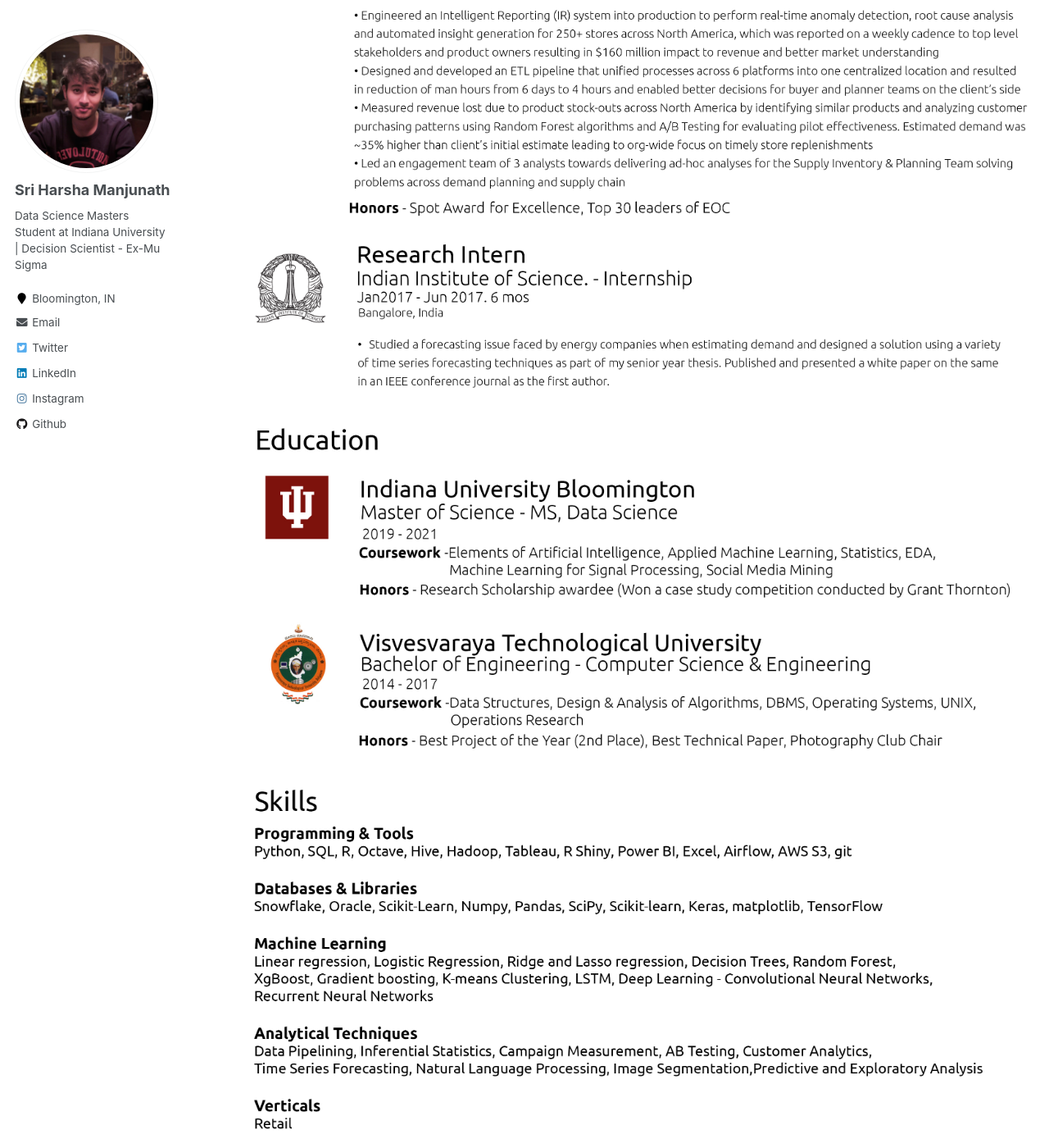
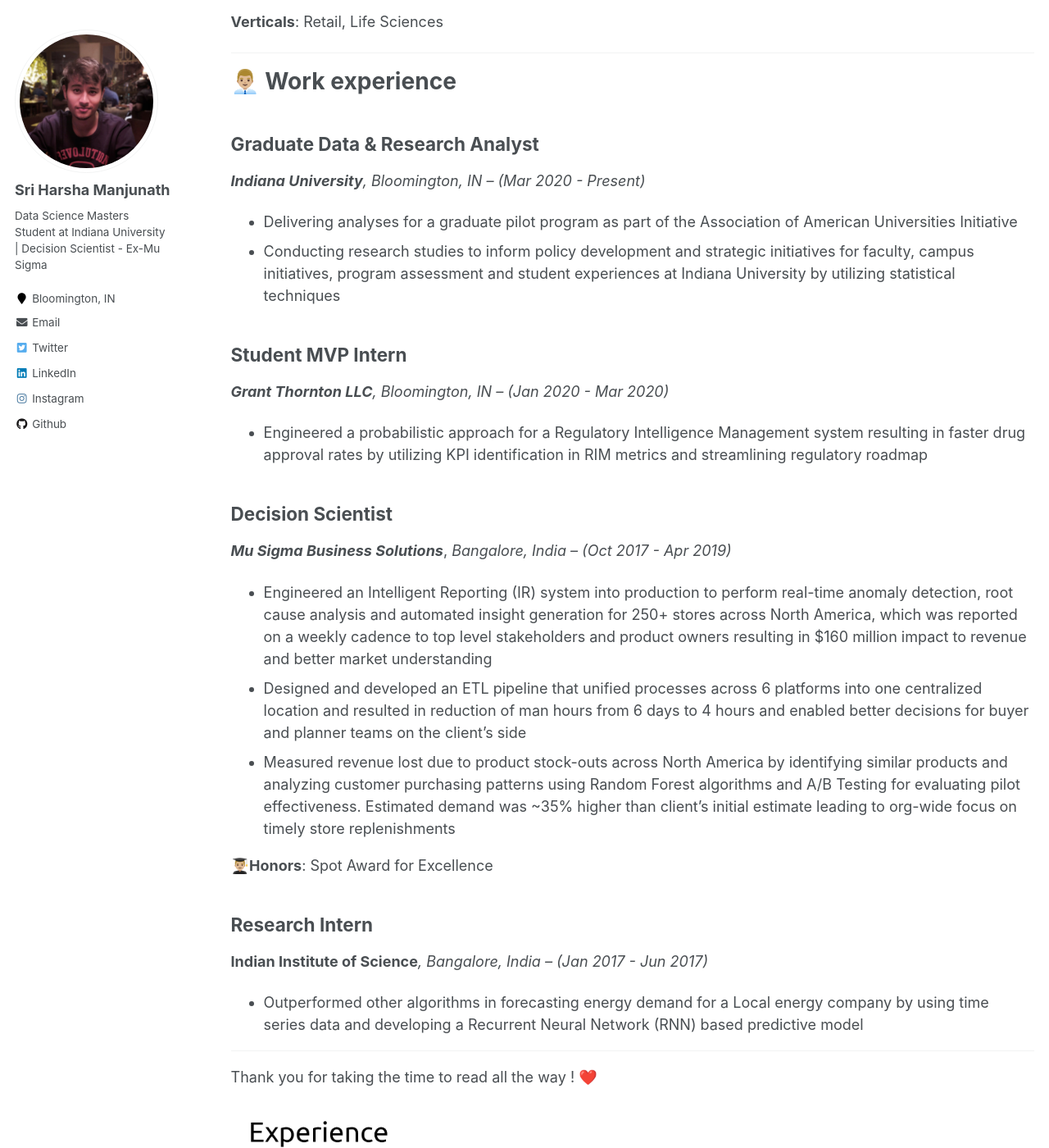
Before and after one commit to srmanj/srmanj.github.io, a Jekyll site: the page built from _pages/cv.md, in a window 1280 px wide and 1400 px high, scrolled down 1138 px. Shown: the whole window at 82% size. Built offline with Jekyll 4.4.1, drawn with Linux system fonts in a browser that asks for light colours; some of the changed text lies outside the part shown.

Commit message:
Update cv.md

```diff
--- a/_pages/cv.md
+++ b/_pages/cv.md
@@ -6,35 +6,80 @@ author_profile: true
 redirect_from:
   - /resume
 ---
-# Resume
+# Sri Harsha Manjunath
 
-Welcome to my Notion site. Its a **living** digital space where I've gathered my work, ideas, hobbies, goals, and passions.
+## Hello ! I'm Harsha
+
+I am a Data Science graduate student at Indiana University, Bloomington with a demonstrated history of delivering analytical solutions across Retail and Technology domain for Fortune 500 companies as an analytics consultant.
 
 ---
 
-📆 [Book Meeting](http://calendly.com/curtis_celo)
+# 🎓 Education
+
+## Indiana University, Bloomington, IN
+
+Master of Science - Data Science | **GPA**: 3.7 / 4                                                   Aug *2019 - May 2021*
+
+**Relevant Coursework**: Elements of AI, Machine Learning, Visual Analytics, Deep Learning, Social Media Mining, Product Management
+
+👨🏼‍🎓**Honors**: Research Scholarship Award (Case Study Competition – Grant Thornton LLC)
+
+## Visvesvaraya Technological University, Bangalore, India
+
+Bachelor of Engineering - Computer Science & Engineering                              Aug *2013 - May 2017*
+
+**Relevant Coursework:** Data Structures | Design & Analysis of Algorithms | DBMS | Operating Systems | UNIX | Operations Research
 
 ---
 
-[     Email ](https://www.notion.so/Email-88936ecf4a9e4463a4b63102679954bb)
+# 🛠 Skills
+
+**Programming & Tools**: Python, SQL, R, Hive, Hadoop, Spark, Tableau, R Shiny, Power BI, Excel, Airflow, AWS, git, Linux
+
+**Databases & Libraries**: Snowflake, PostgreSQL, MySQL, Oracle, Scikit-Learn, Numpy, SciPy, matplotlib, Keras, TensorFlow, PyTorch
+
+**Analytical Techniques:** Forecasting, Machine Learning, Software Development, Modelling, Data Analytics, Data Pipelining, Inferential Statistics, Campaign Measurement, AB Testing, Business Intelligence, Predictive and Exploratory Analysis, Ensemble methods, Agile, ETL
+
+**Verticals**: Retail, Life Sciences
 
 ---
 
-[ Resume](https://www.notion.so/Resume-3d23f6afcb7b486faa6de8ab43f8fd27)
+# 👨🏼‍💼 Work experience
+
+## Graduate Data & Research Analyst
+
+***Indiana University**, Bloomington, IN – (Mar 2020 - Present)*
+
+- Delivering analyses for a graduate pilot program as part of the Association of American Universities Initiative
+- Conducting research studies to inform policy development and strategic initiatives for faculty, campus initiatives, program assessment and student experiences at Indiana University by utilizing statistical techniques
+
+## Student MVP Intern
+
+***Grant Thornton LLC**, Bloomington, IN – (Jan 2020 - Mar 2020)*
+
+- Engineered a probabilistic approach for a Regulatory Intelligence Management system resulting in faster drug approval rates by utilizing KPI identification in RIM metrics and streamlining regulatory roadmap
+
+## Decision Scientist
+
+***Mu Sigma Business Solutions***, *Bangalore, India – (Oct 2017 - Apr 2019)*
+
+- Engineered an Intelligent Reporting (IR) system into production to perform real-time anomaly detection, root cause analysis and automated insight generation for 250+ stores across North America, which was reported on a weekly cadence to top level stakeholders and product owners resulting in $160 million impact to revenue and better market understanding
+- Designed and developed an ETL pipeline that unified processes across 6 platforms into one centralized location and resulted in reduction of man hours from 6 days to 4 hours and enabled better decisions for buyer and planner teams on the client’s side
+- Measured revenue lost due to product stock-outs across North America by identifying similar products and analyzing customer purchasing patterns using Random Forest algorithms and A/B Testing for evaluating pilot effectiveness. Estimated demand was ~35% higher than client’s initial estimate leading to org-wide focus on timely store replenishments
+
+👨🏼‍🎓**Honors**: Spot Award for Excellence
+
+## Research Intern
+
+**Indian Institute of Science***, Bangalore, India – (Jan 2017 - Jun 2017)*
+
+- Outperformed other algorithms in forecasting energy demand for a Local energy company by using time series data and developing a Recurrent Neural Network (RNN) based predictive model
 
 ---
 
-[ Reading List](https://www.notion.so/Reading-List-1a2539e9ae7a4c50902ed7d81b676e3f)
+Thank you for taking the time to read all the way ! ❤️
 
----
 
-- 🚶‍♂️ whoami
-
-    I'm a father, dreamer, rebel, problem-solver, ponderer, recruiter, designer, people "op"timizer, leader, inventor, challenger, listener, debater, seeker, engager, big-picture thinker, questioner, peace maker, prankster, [tape artist](https://www.notion.so/hellocurtis/Tape-Art-02c5a5cd14b44bc2bf2fba81505788c7)
-
-    ---
-
-- 🧠 Personality/Workstyle
 
 ![Experience](/images/experience.jpg)
 ![Education](/images/education.jpg)
```
